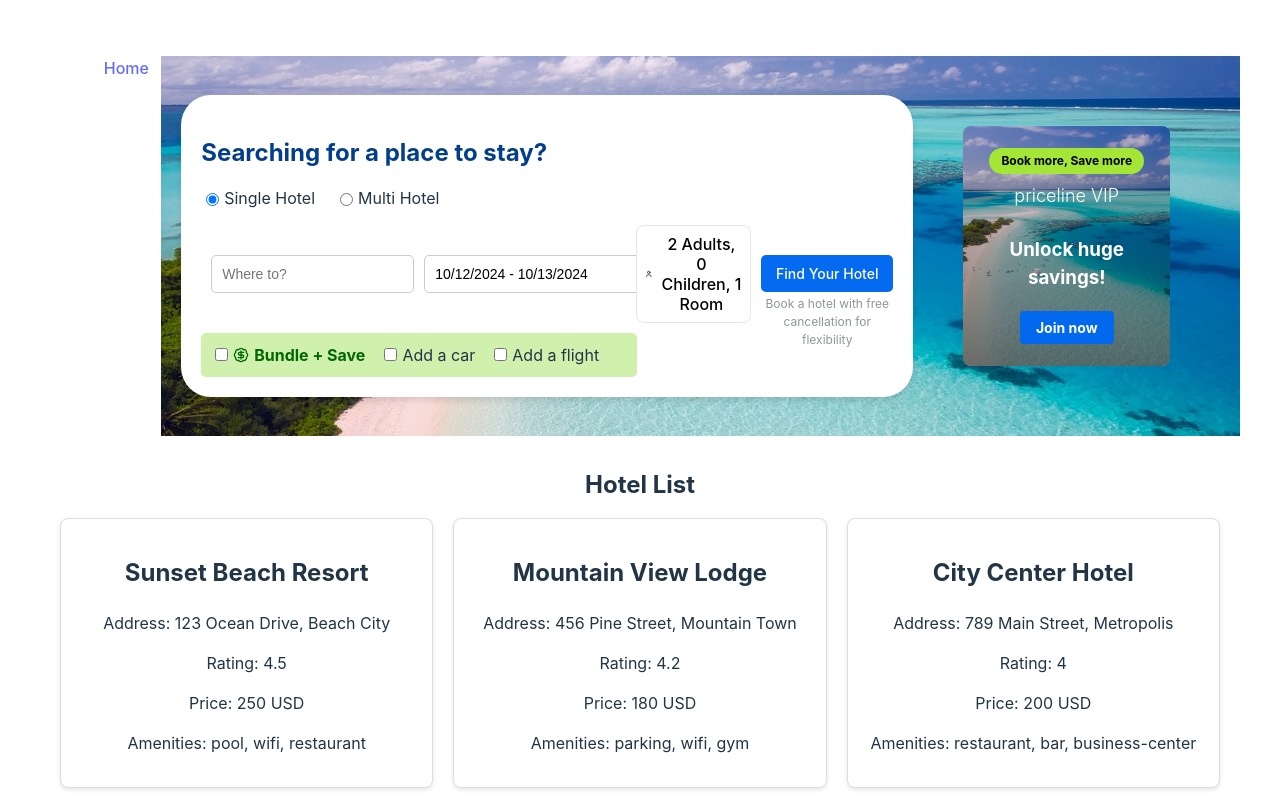
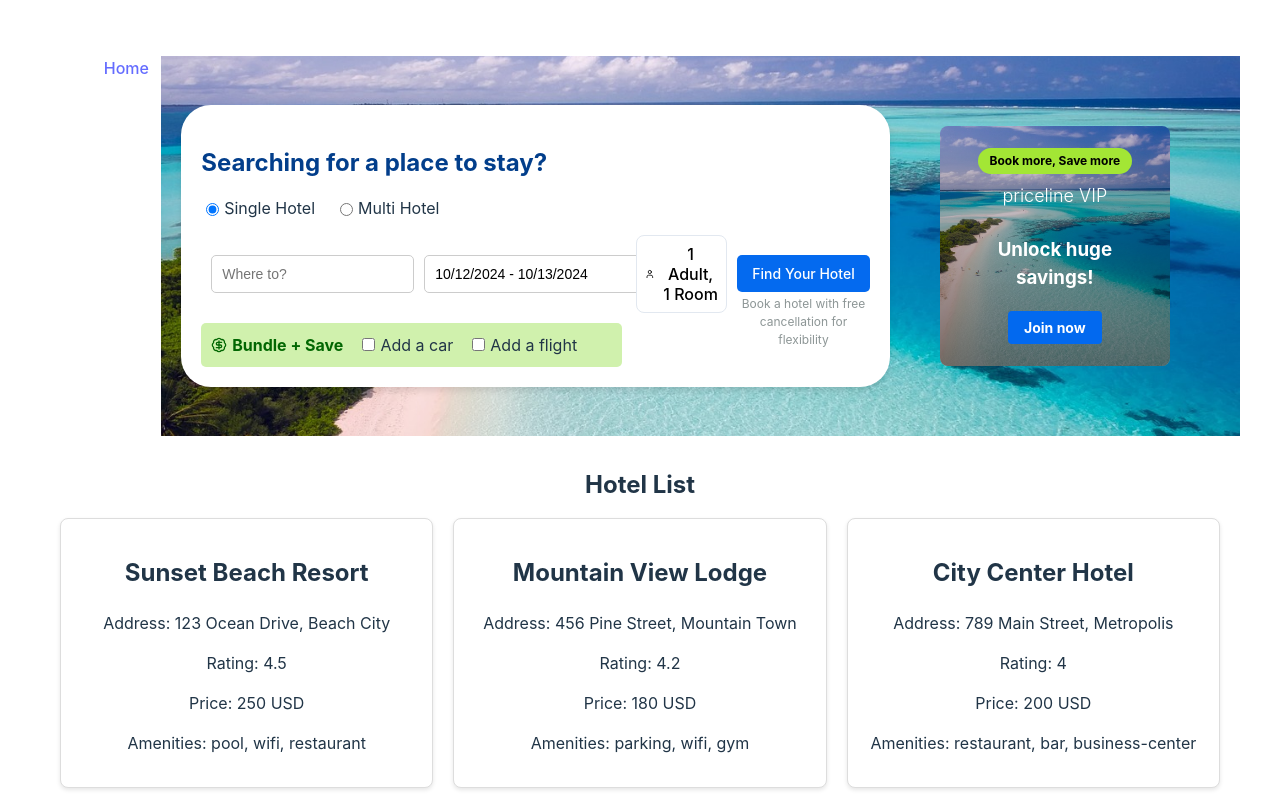
Before and after one commit to MiaolinJia/hotel-booking, a React (Vite) app in the folder ui-service/src/main/frontend/hotel-booking-ui/: page / in a window 1280 px wide. Shown: the top 800 px of the page. Built offline with nearby package versions, Linux system fonts and the light colour scheme; data requests are answered from the project's data file.

Commit message:
Resolve some comments

```diff
--- a/ui-service/src/main/frontend/hotel-booking-ui/src/components/search-components/HotelSearchSectionComponent.tsx
+++ b/ui-service/src/main/frontend/hotel-booking-ui/src/components/search-components/HotelSearchSectionComponent.tsx
@@ -22,9 +22,8 @@ function HotelSearchSectionComponent() {
             {destination: "", startDate: today, endDate: tomorrow},
         ],
         rooms: 1,
-        adults: 2,
+        adults: 1,
         children: 0,
-        bundleSave: false,
         addCar: false,
         addFlight: false,
     });
@@ -199,12 +198,6 @@ function HotelSearchSectionComponent() {
                 {isSingleHotelSearch && (
                     <div className='bundle-options'>
                         <label className='bundle-option'>
-                            <input
-                                type='checkbox'
-                                name='bundleSave'
-                                checked={formData.bundleSave}
-                                onChange={handleInputChange}
-                            />
                             <BadgeDollarSign size={16} color='#026702'/>
                             <span className='bundle-text'>Bundle + Save</span>
                         </label>
--- a/ui-service/src/main/frontend/hotel-booking-ui/src/components/search-components/RoomSelectorComponent.tsx
+++ b/ui-service/src/main/frontend/hotel-booking-ui/src/components/search-components/RoomSelectorComponent.tsx
@@ -45,7 +45,7 @@ const SearchHotelComponent: React.FC<SearchHotelComponentProps> = ({ rooms, adul
                     className="hotel-search-control-button"
                     disabled={
                         (key === 'rooms' && rooms <= 1) ||
-                        (key === 'adults' && adults <= 0) ||
+                        (key === 'adults' && adults <= 1) ||
                         (key === 'children' && children <= 0)
                     }
                 >
@@ -57,7 +57,7 @@ const SearchHotelComponent: React.FC<SearchHotelComponentProps> = ({ rooms, adul
                     onClick={() => handleChange(key, true)}
                     className="hotel-search-control-button"
                     disabled={
-                        (key === 'rooms' && rooms === 5) ||
+                        (key === 'rooms' && rooms === 9) ||
                         (key === 'adults' && adults === 5) ||
                         (key === 'children' && children === 5)
                     }
@@ -69,7 +69,7 @@ const SearchHotelComponent: React.FC<SearchHotelComponentProps> = ({ rooms, adul
     );
 
     const toggleDropdown = () => {
-        setIsOpen(!isOpen);
+        setIsOpen(prevState => !prevState);
     };
 
     return (
@@ -80,7 +80,7 @@ const SearchHotelComponent: React.FC<SearchHotelComponentProps> = ({ rooms, adul
                 onClick={toggleDropdown}
             >
                 <User size={20} />
-                <span>{`${adults} Adults, ${children} Children, ${rooms} Room${rooms > 1 ? 's' : ''}`}</span>
+                <span>{`${adults} Adult${adults > 1 ? 's' : ''}, ${rooms} Room${rooms > 1 ? 's' : ''}`}</span>
             </button>
 
             {/* Dropdown for selecting rooms, adults, and children */}
--- a/ui-service/src/main/frontend/hotel-booking-ui/src/types/HotelSearchFormTypes.ts
+++ b/ui-service/src/main/frontend/hotel-booking-ui/src/types/HotelSearchFormTypes.ts
@@ -10,7 +10,6 @@ export interface FormData {
     rooms: number;
     adults: number;
     children: number;
-    bundleSave: boolean;
     addCar: boolean;
     addFlight: boolean;
 }
```
